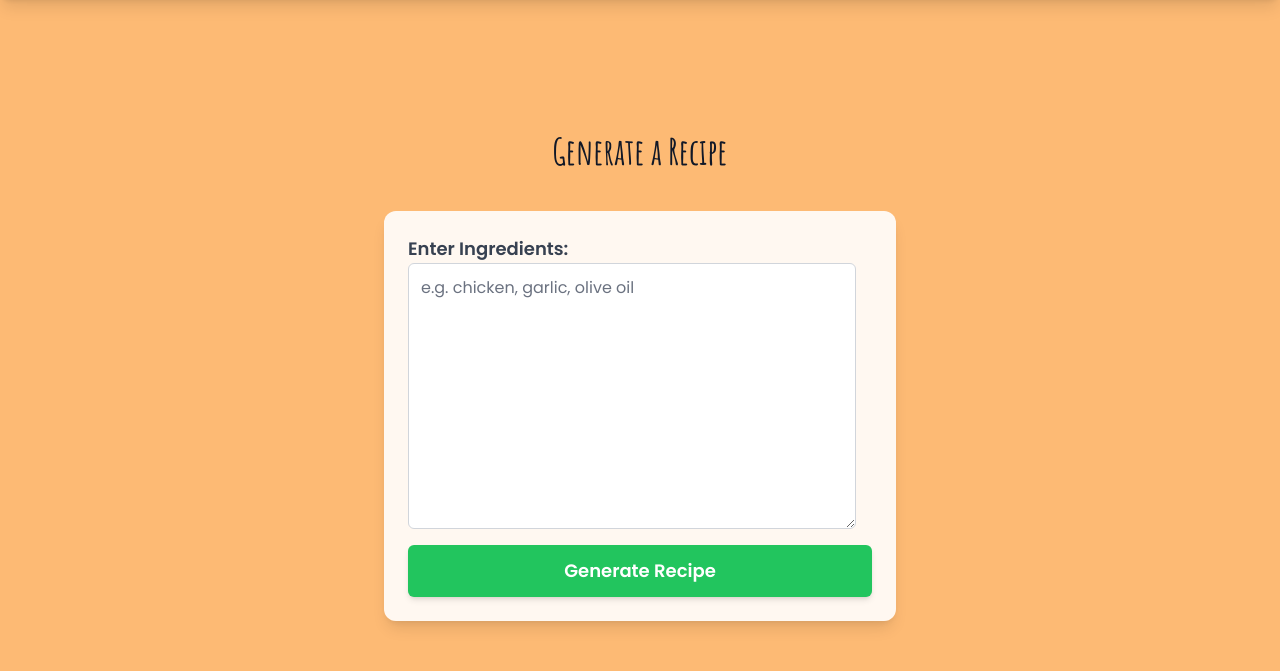
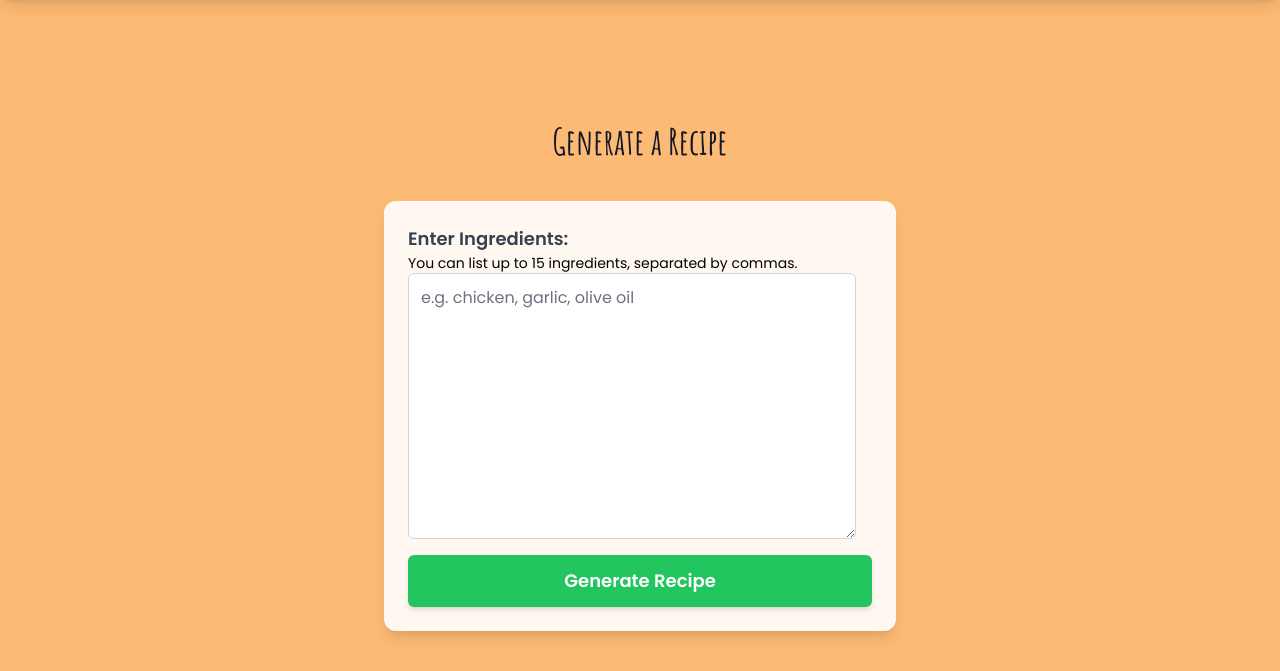
Before and after one commit to CarterSwain/scrapchef_v2, a Django app: page /recipes/generate/ in a window 1280 px wide. Shown: the part 72-743 px from the top of the page. Run offline with Django 5.2, Linux system fonts and the light colour scheme; the visitor is signed in with stand-in values (Sample User, id 1); some libraries are stand-ins or nearby versions.

Commit message:
Add explicit UI instructions for user input on recipe generator form

```diff
--- a/recipes/templates/recipes/recipe_detail.html
+++ b/recipes/templates/recipes/recipe_detail.html
@@ -19,6 +19,7 @@
 
     <div class="mb-4">
       <label class="block text-lg font-semibold text-gray-700" for="id_ingredients">Enter Ingredients:</label>
+      <p class="text-sm text-gray-500 mb-2">You can list up to 15 ingredients, separated by commas.</p>
       {{ form.ingredients }}
     </div>
 
```
